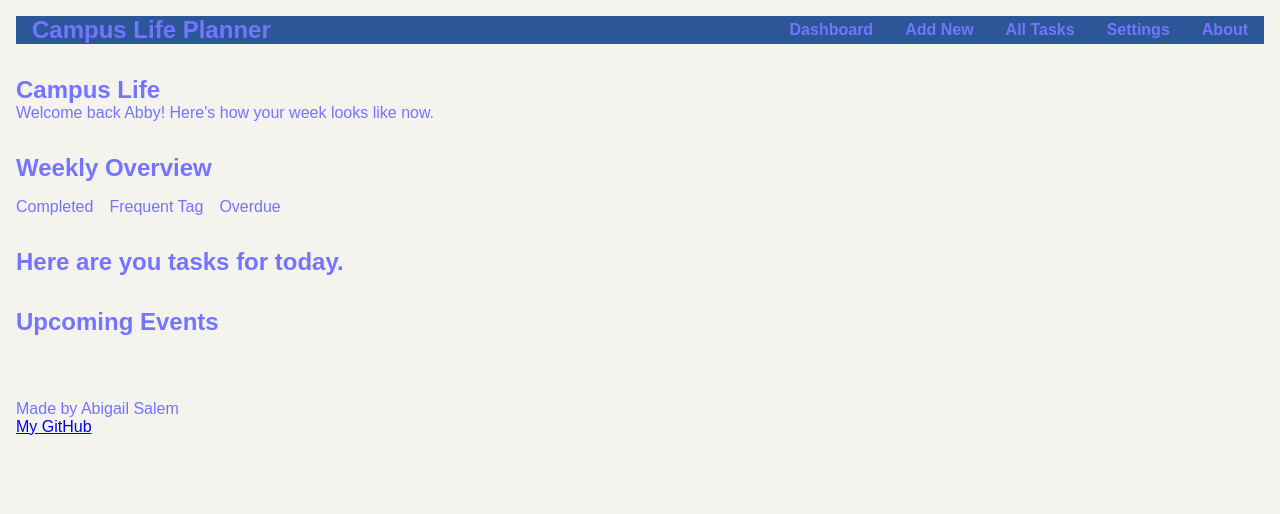
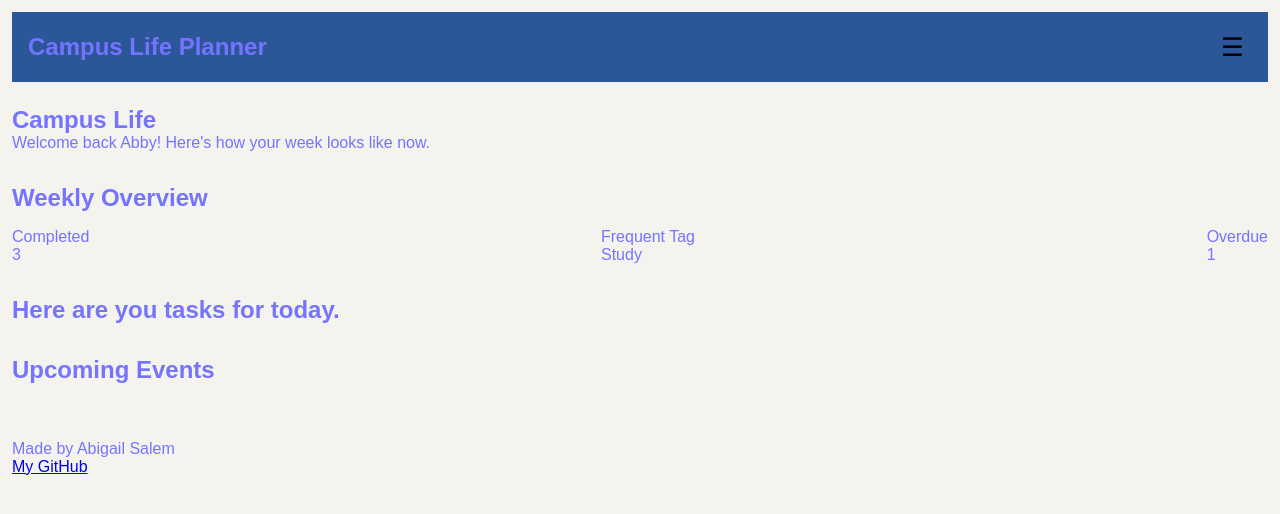
Before and after one commit to Abigail-Salem-Tendo/campus_life_planner_summative, a plain HTML site: page index.html in a window 1280 px wide. Drawn offline with Linux system fonts and the light colour scheme.

Commit message:
Adding the js script

```diff
--- a/index.html
+++ b/index.html
@@ -13,7 +13,7 @@
             <div class="navBar">
                 <h1>Campus Life Planner</h1>
                 <button class="hamburger" id="hamburger">☰</button>
-                <ul class="navLinks">
+                <ul class="navLinks" id="navLinks">
                     <li><a href="index.html">Dashboard</a></li>
                     <li><a href="addForm.html">Add New</a></li>
                     <li><a href="tasks.html">All Tasks</a></li>
@@ -35,15 +35,15 @@
             <div class="weeklyStats">
                 <div class="statCard">
                     <p class="statTitle">Completed</p>
-                    <p class="statValue"></p>
+                    <p class="statValue">3</p>
                 </div>
                 <div class="statCard">
                     <p class="statTitle">Frequent Tag</p>
-                    <p class="statValue"></p>
+                    <p class="statValue">Study</p>
                 </div>
                 <div class="statCard">
                     <p class="statTitle">Overdue</p>
-                    <p class="statValue"></p>
+                    <p class="statValue">1</p>
                 </div>
             </div>
         </section>
@@ -72,6 +72,6 @@
         </section>
     </footer>
 </div>
-<script src="scripts/"></script>
+<script src="scripts/main.js"></script>
 </body>
 </html>
--- /dev/null
+++ b/scripts/main.js
@@ -0,0 +1,9 @@
+document.addEventListener('DOMContentLoaded', (event) => {
+    const hamburger = document.getElementById('hamburger');
+    const navLinks = document.getElementById('navLinks');
+
+    hamburger.addEventListener('click', (e) => {
+        navLinks.classList.toggle('show');
+        hamburger.classList.toggle('active');
+    });
+});
--- a/styles/main.css
+++ b/styles/main.css
@@ -8,10 +8,14 @@ body {
     font-family: Arial, sans-serif;
     background-color: #F4F3EE;
     color: #7574FF;
+    font-size: 1rem;
+    margin: 0;
+    padding: 0;
+    max-width: 100%;
 }
 
 header, main, footer {
-    padding: 1rem 1rem;
+    padding: 0.75rem;
 }
 
 section {
@@ -19,14 +23,16 @@ section {
 }
 
 .navLinks {
-    display: flex;
-    gap: 2rem;
+    display: none;
+    gap: 1rem;
+    width: 100%;
     list-style: none;
 }
 
 .navLinks a {
     text-decoration: none;
     color: #7574FF;
+    padding: 0.5rem;
     font-weight: bold;
 }
 
@@ -35,21 +41,29 @@ section {
     justify-content: space-between;
     align-items: center;
     background: #2b5698;
-    padding: 0 1rem;
+    padding: 0.75rem 1rem;
+}
+
+.navLinks.show {
+    display: flex;
+    flex-direction: column;
 }
 
 .hamburger {
-    display: none;
+    display: block;
     border: none;
-    background: #2b5698;
+    background: transparent;
     cursor: pointer;
     font-size: 1.6rem;
+    padding: 0.5rem;
 }
 
 .weeklyStats {
     display: flex;
-    gap: 1rem;
+    gap: 0.75rem;
     margin-top: 1rem;
+    flex-wrap: wrap;
+    justify-content: space-between;
 }
 
 /* Styling the add form page */
@@ -73,13 +87,14 @@ section {
     display: flex;
     flex-direction: column;
     margin: 1.5rem 0;
-    gap: 1rem;
+    gap: 0.75rem;
 }
 
 .btn {
     border: none;
-    padding: 0.5rem 1rem;
+    padding: 0.5rem 0.5rem;
     border-radius: 10px;
+    font-weight: bold;
 }
 
 .saveBtn {
```
Also changed, not shown: addForm.html (+4 -0 lines), tasks.html (+12 -8 lines).
